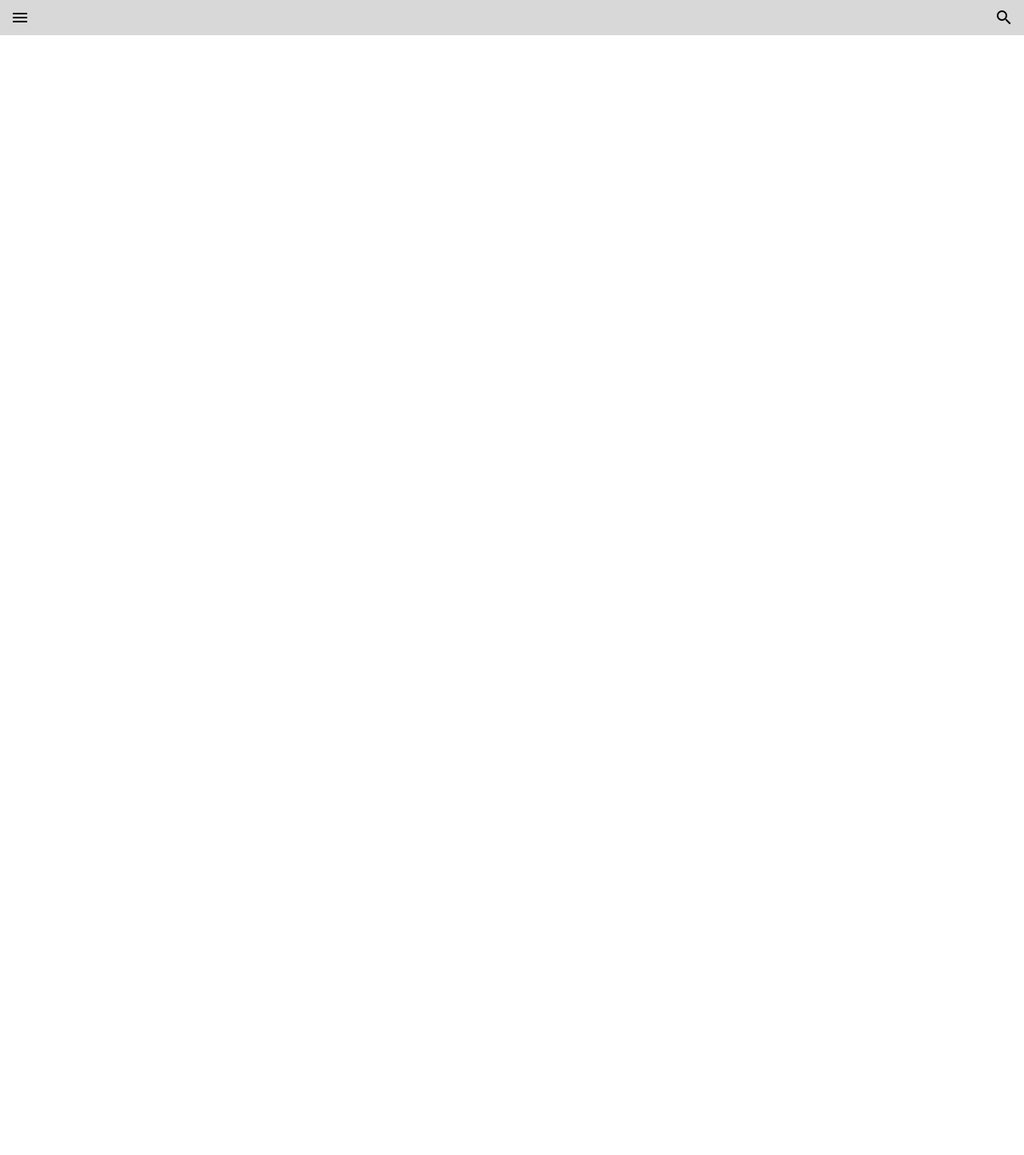
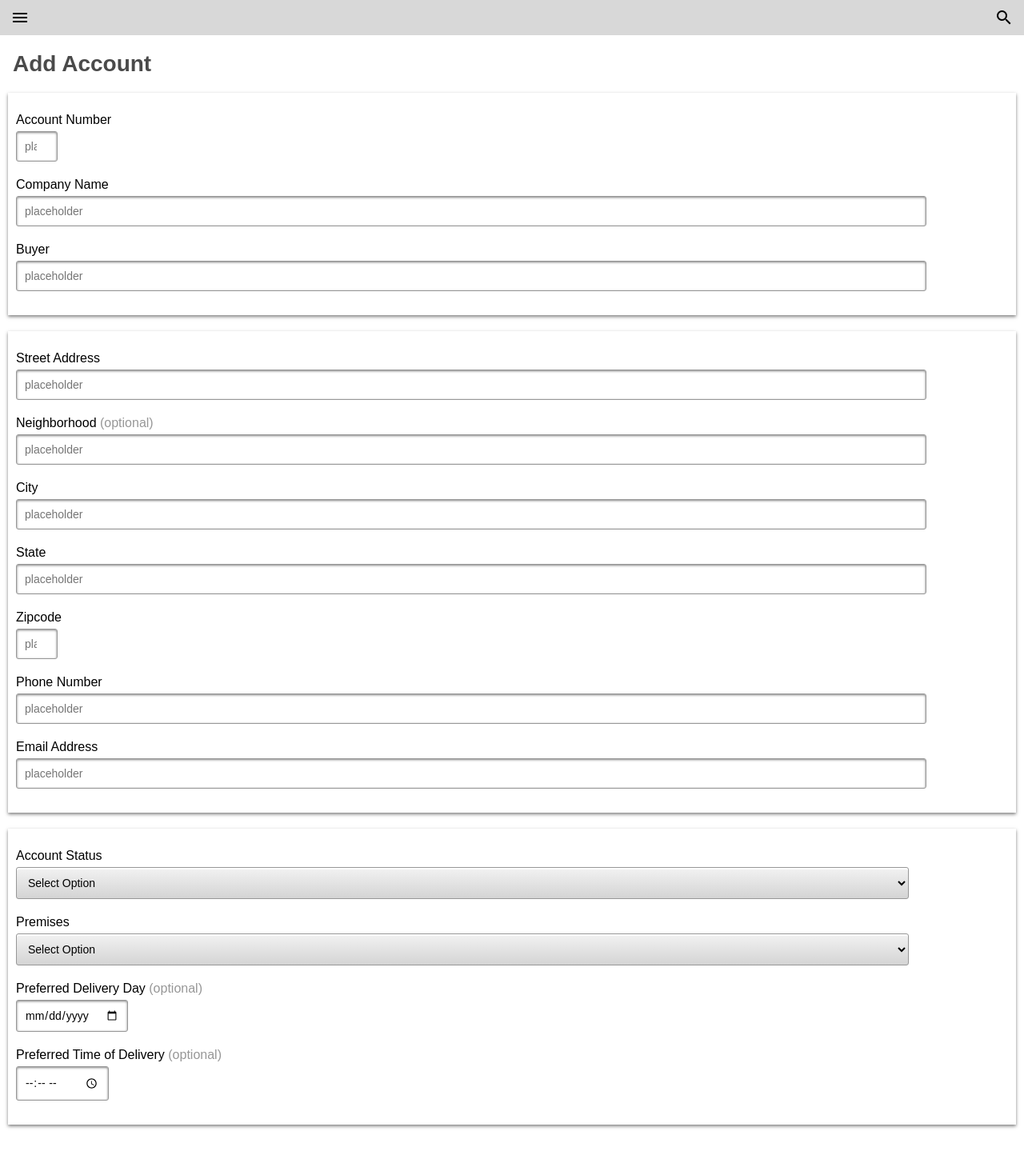
Before and after one commit to halo123u/lager_logger, a React (Create React App) app in the folder client/: page /add-account in a window 1280 px wide. Shown: the top 1444 px of the page at 80% size. Before the commit the page ends 800 px from the top, so only its background shows below. Built offline with nearby package versions, Linux system fonts and the light colour scheme.

Commit message:
add submit handler for add acount

```diff
--- a/client/package.json
+++ b/client/package.json
@@ -3,6 +3,7 @@
   "version": "0.1.0",
   "private": true,
   "dependencies": {
+    "axios": "^0.16.2",
     "react": "^15.6.1",
     "react-dom": "^15.6.1",
     "react-router-dom": "^4.2.2",
--- a/client/src/App.css
+++ b/client/src/App.css
@@ -3,12 +3,15 @@ body {
   display: flex;
   flex-direction: column;
   width: 100vw;
-  height: 100vh;
   margin: 0;
+  margin-top: 44px;
 }
 
 nav {
   display: flex;
+  position: fixed;
+  top: 0;
+  left: 0;
   width: 100vw;
   width: 100%;
   justify-content: space-between;
@@ -24,7 +27,7 @@ nav img {
 
 h1 {
   font-weight: bold;
-  font-size: 36px;
+  font-size: 28px;
   color: rgb(74,74,74);
   margin-left: 16px;
   margin-top: 20px;
@@ -212,7 +215,7 @@ textarea {
   padding: 20px 10px 15px 10px;
 }
 
-input[type=text],input[type=number],input[type=date] {
+input[type=text],input[type=number],input[type=date],input[type=time] {
   border: 1px solid #979797;
   box-shadow: inset 0 1px 3px rgba(0,0,0,0.5);
   border-radius: 3px;
@@ -234,6 +237,12 @@ input[type=radio] {
   margin-bottom: 25px;
 }
 
+input[type=time],input[type=date] {
+  font-family: 'Avenir Next', sans-serif;
+  font-size: 14px;
+}
+
+
 select,option {
   background: linear-gradient(#F2F2F2, #D4D4D4);
   margin: 5px 10px 20px 0;
@@ -254,3 +263,7 @@ select,option {
   margin-right: auto;
   display: block;
 }
+
+.optional {
+  color: #979797;
+}
--- a/client/src/App.js
+++ b/client/src/App.js
@@ -25,7 +25,7 @@ class App extends Component {
 	      <Route path='/accounts' component={Accounts}/>
 	      <Route path='/add-note' component={AddNote}/>
 	      <Route path='/add-event' component={AddEvent}/>
-	      <Route path='/add-buyer' component={AddBuyer}/>
+	      <Route path='/add-account' component={AddBuyer}/>
 	      <Route path='/buyer' component={BuyerPage}/>
 	      <Route path='/add-order-visit' component={AddOrderVisit}/>
 
--- a/client/src/components/add-buyer.jsx
+++ b/client/src/components/add-buyer.jsx
@@ -1,97 +1,216 @@
 import React, { Component } from 'react';
+import axios from 'axios'
 
 class AddBuyer extends Component {
+	constructor() {
+		super();
+		this.state = {
+      account_num : null,
+      company : null,
+      buyer : null,
+      street : null,
+      state : null,
+      city : null,
+      neighborhood : null,
+      zipcode : null,
+      phone : null,
+      email : null,
+      delivery_day : null,
+      delivery_time : null,
+      premises : null,
+      status : null,
+		}
+		this.handleInputChange = this.handleInputChange.bind(this);
+		this.handleSubmit = this.handleSubmit.bind(this);
+	}
+
+	handleInputChange(e) {
+		const name = e.target.name
+		const value = e.target.value
+		this.setState({
+			[name] : value,
+		})
+	}
+
+	handleSubmit(e) {
+		e.preventDefault();
+		console.log(this.state);
+		axios.post('/accounts', {
+			account_num : this.state.account_num,
+      company : this.state.company,
+      buyer : this.state.buyer,
+      street : this.state.street,
+      state : this.state.state,
+      city : this.state.city,
+      neighborhood : this.state.neighborhood,
+      zipcode : this.state.zipcode,
+      phone : this.state.phone,
+      email : this.state.email,
+      delivery_day : this.state.delivery_day,
+      delivery_time : this.state.delivery_time,
+      premises : this.state.premises,
+      status : this.state.status,
+		})
+		.then(res => {
+			console.log(res);
+		}).catch(err => console.log(err));
+	}
+
 	render () {
 		return (
 			<div>
 				<h1>Add Account</h1>
-				<form>
+				<form onSubmit={this.handleSubmit}>
 					<div className='box padded'>
 						<label>
-							Account Number *
-							<input type='number' name='account_num' placeholder='placeholder' required />
+							Account Number
+							<input
+								type='number'
+								name='account_num'
+								value={this.state.account_num}
+								onChange={this.handleInputChange}
+								placeholder='placeholder'
+							required />
 						</label>
 
 						<label>
-							Company Name *
-							<input type='text' name='company' placeholder='placeholder' required/>
+							Company Name
+							<input
+								type='text'
+								name='company'
+								value={this.state.company}
+								onChange={this.handleInputChange}
+								placeholder='placeholder'
+								required />
 						</label>
 
 						<label>
-							Buyer *
-							<input type='text' name='buyer' placeholder='placeholder' required/>
+							Buyer
+							<input
+								type='text'
+								name='buyer'
+								value={this.state.buyer}
+								onChange={this.handleInputChange}
+								placeholder='placeholder'
+							required />
 						</label>
 					</div>
 
 					<div className='box padded'>
 						<label>
-							Street Address *
-							<input type='text' name='street' placeholder='placeholder' required />
+							Street Address
+							<input
+								type='text'
+								name='street'
+								value={this.state.street}
+								onChange={this.handleInputChange}
+								placeholder='placeholder'
+							required />
 						</label>
 
 						<label>
-							Neighborhood *
-							<input type='text' name='neighborhood' placeholder='placeholder' required />
+							Neighborhood  <span className='optional'>(optional)</span>
+							<input
+								type='text'
+								name='neighborhood'
+								value={this.state.neighborhood}
+								onChange={this.handleInputChange}
+								placeholder='placeholder' />
 						</label>
 
 						<label>
-							City *
-							<input type='text' name='city' placeholder='placeholder' required />
+							City
+							<input
+								type='text'
+								name='city'
+								value={this.state.city}
+								onChange={this.handleInputChange}
+								placeholder='placeholder'
+							required />
 						</label>
 
 						<label>
-							State *
-							<input type='text' name='state' placeholder='placeholder' required />
+							State
+							<input
+								type='text'
+								name='state'
+								value={this.state.state}
+								onChange={this.handleInputChange}
+								placeholder='placeholder'
+							required />
 						</label>
 
 						<label>
-							Zipcode *
-							<input type='number' name='zipcode' placeholder='placeholder' required />
+							Zipcode
+							<input
+								type='number'
+								name='zipcode'
+								placeholder='placeholder'
+								value={this.state.zipcode}
+								onChange={this.handleInputChange}
+							required />
 						</label>
 
 						<label>
-							Phone Number *
-							<input type='text' name='phone' placeholder='placeholder' required />
+							Phone Number
+							<input
+								type='text'
+								name='phone'
+								value={this.state.phone}
+								onChange={this.handleInputChange}
+								placeholder='placeholder'
+							required />
 						</label>
 
 						<label>
-							Email Address *
-							<input type='text' name='email' placeholder='placeholder' required />
+							Email Address
+							<input
+								type='text'
+								name='email'
+								value={this.state.email}
+								onChange={this.handleInputChange}
+								placeholder='placeholder'
+							required />
 						</label>
 					</div>
 
 					<div className='box padded'>
 						<label>
-							Preferred Delivery Day
-							<select>
+							Account Status
+							<select name='status' onChange={this.handleInputChange}>
 								<option hidden>Select Option</option>
+								<option value='past'>Past</option>
+								<option value='current'>Current</option>
+								<option value='prospective'>Prospective</option>
 							</select>
 						</label>
 
 						<label>
-							Preferred Time of Delivery
-							<select>
+							Premises
+							<select name='premises' onChange={this.handleInputChange}>
 								<option hidden>Select Option</option>
+								<option value='off'>off-premises</option>
+								<option value='on'>on-premises</option>
 							</select>
 						</label>
 
 						<label>
-							Account Status *
-							<select>
-								<option hidden>Select Option</option>
-								<option>Pending</option>
-							</select>
+							Preferred Delivery Day <span className='optional'> (optional)</span>
+							<input
+								type='date'
+								name='delivery_day'
+								onChange={this.handleInputChange} />
+
 						</label>
 
 						<label>
-							Premises *
-							<select>
-								<option hidden>Select Option</option>
-							</select>
+							Preferred Time of Delivery <span className='optional'>(optional)</span>
+							<input
+								type='time'
+								name='delivery_time'
+								onChange={this.handleInputChange} />
 						</label>
-
 					</div>
-
 
 					<div className='buttons'>
 						<button type='submit'>OK</button>
```
Also changed, not shown: 1 other file (tests, documents, lock files or other folders).
